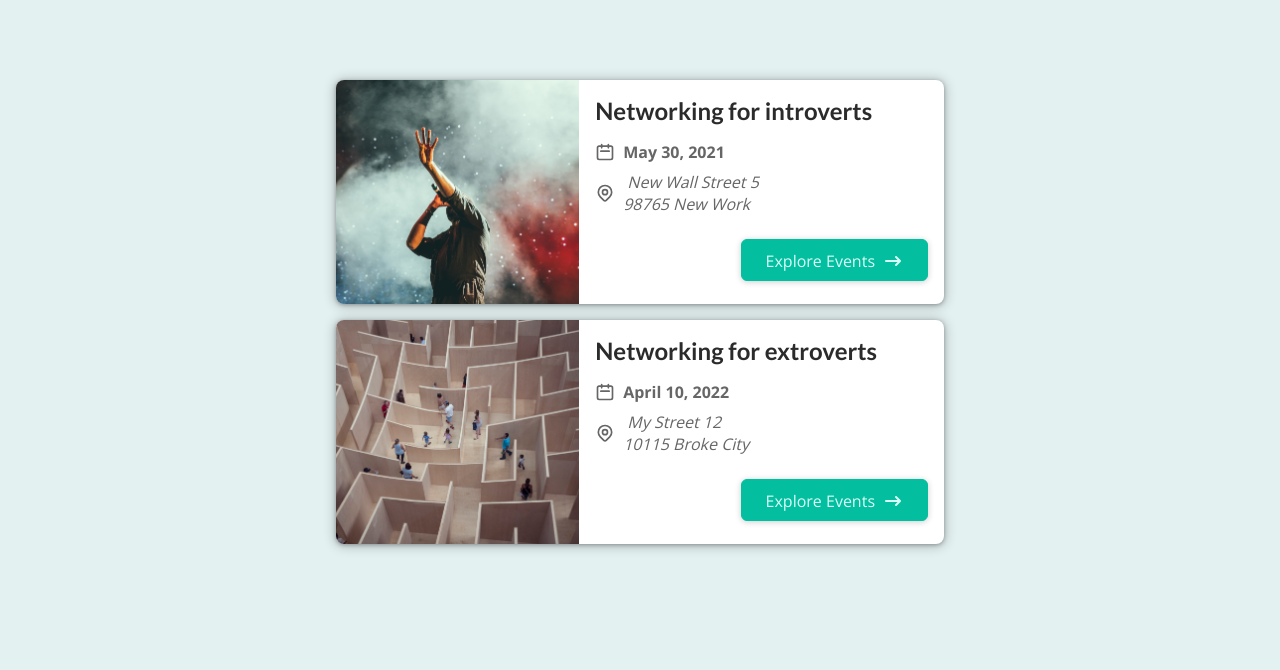
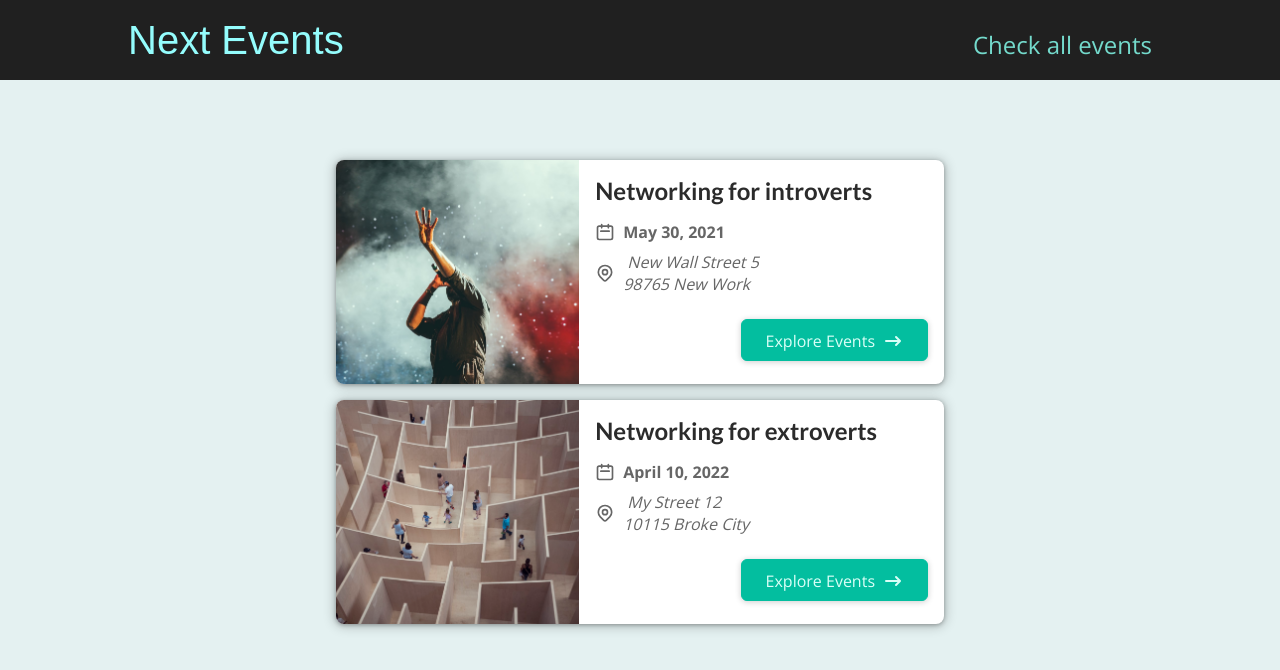
Before and after one commit to lenilunderman/hubevents, a Next.js app: page / in a window 1280 px wide. Shown: the top 670 px of the page. Built offline with nearby package versions, Linux system fonts and the light colour scheme.

Commit message:
Wrapping the application with navbar, children props and more.

```diff
--- /dev/null
+++ b/components/layout/layout.js
@@ -0,0 +1,13 @@
+import { Fragment } from "react";
+import Mainheader from "./main-header";
+
+function Layout(props) {
+  return (
+    <Fragment>
+      <Mainheader />
+      <main>{props.children}</main>
+    </Fragment>
+  );
+}
+
+export default Layout;
--- /dev/null
+++ b/components/layout/main-header.js
@@ -0,0 +1,23 @@
+import Link from "next/link";
+
+// import the css
+import classes from "./main-header.module.css";
+
+function MainHeader() {
+  return (
+    <header className={classes.header}>
+      <div className={classes.logo}>
+        <Link href="/"> Next Events </Link>
+      </div>
+      <nav className={classes.navigation}>
+        <ul>
+          <li>
+            <Link href="/events"> Check all events </Link>
+          </li>
+        </ul>
+      </nav>
+    </header>
+  );
+}
+
+export default MainHeader;
--- /dev/null
+++ b/components/layout/main-header.module.css
@@ -0,0 +1,41 @@
+.header {
+  width: 100%;
+  display: flex;
+  justify-content: space-between;
+  align-items: baseline;
+  padding: 1rem 10%;
+  height: 5rem;
+  background-color: #202020;
+}
+
+.logo {
+  font-size: 1.5rem;
+  color: white;
+  font-family: "Fira", sans-serif;
+  height: 100%;
+  display: flex;
+  justify-content: center;
+  align-items: center;
+  color: #94fdfd;
+}
+
+.logo a {
+  text-decoration: none;
+  color: #94fdfd;
+}
+
+.navigation a {
+  text-decoration: none;
+  color: #74dacc;
+  font-size: 1rem;
+}
+
+@media (min-width: 768px) {
+  .logo {
+    font-size: 2.5rem;
+  }
+
+  .navigation a {
+    font-size: 1.5rem;
+  }
+}
--- a/pages/_app.js
+++ b/pages/_app.js
@@ -1,7 +1,14 @@
-import '../styles/globals.css'
+import Layout from "../components/layout/layout";
+import "../styles/globals.css";
 
 function MyApp({ Component, pageProps }) {
-  return <Component {...pageProps} />
+  return (
+    <Layout>
+      {/* The reason you can wrap the layout in here, is because inside layout.js we pass {props.children} ,
+      allowing to use components wraped up*/}
+      <Component {...pageProps} />
+    </Layout>
+  );
 }
 
-export default MyApp
+export default MyApp;
```
